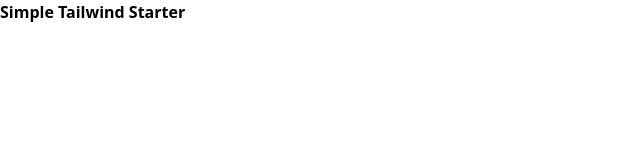
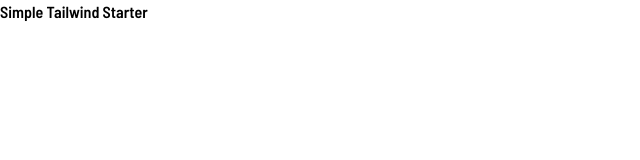
Before and after one commit to rcteenx/tutorial_testimonial-grid, a website: page index.html in a window 1280 px wide. Shown: the full height of the page, 0-640 px from the left. Drawn offline with nearby package versions, Linux system fonts and the light colour scheme; files that its build step writes are made by us from their sources.

Commit message:
initial setup and config

```diff
--- a/index.html
+++ b/index.html
@@ -2,9 +2,16 @@
 <html lang="en">
   <head>
     <meta charset="UTF-8" />
+    <meta http-equiv="X-UA-Compatible" content="IE=edge" />
     <meta name="viewport" content="width=device-width, initial-scale=1.0" />
+    <link rel="preconnect" href="https://fonts.googleapis.com" />
+    <link rel="preconnect" href="https://fonts.gstatic.com" crossorigin />
+    <link
+      href="https://fonts.googleapis.com/css2?family=Alata&family=Barlow+Semi+Condensed:wght@400;500;600&display=swap"
+      rel="stylesheet"
+    />
     <link rel="stylesheet" href="css/style.css" />
-    <title>Simple Tailwind Starter</title>
+    <title>Testimonial Grid</title>
   </head>
   <body>
     <h1 class="text-3l font-bold">Simple Tailwind Starter</h1>
--- a/tailwind.config.js
+++ b/tailwind.config.js
@@ -1,8 +1,17 @@
-/** @type {import('tailwindcss').Config} */
 module.exports = {
   content: ["./*.html"],
+  screens: {
+    sm: "480px",
+    md: "768px",
+    lg: "976px",
+    xl: "1440px",
+  },
   theme: {
-    extend: {},
+    extend: {
+      fontFamily: {
+        sans: ["Barlow Semi Condensed", "sans-serif"],
+      },
+    },
   },
-  plugins: [],
+  plugins: [require("@tailwindcss/line-clamp")],
 };
```
